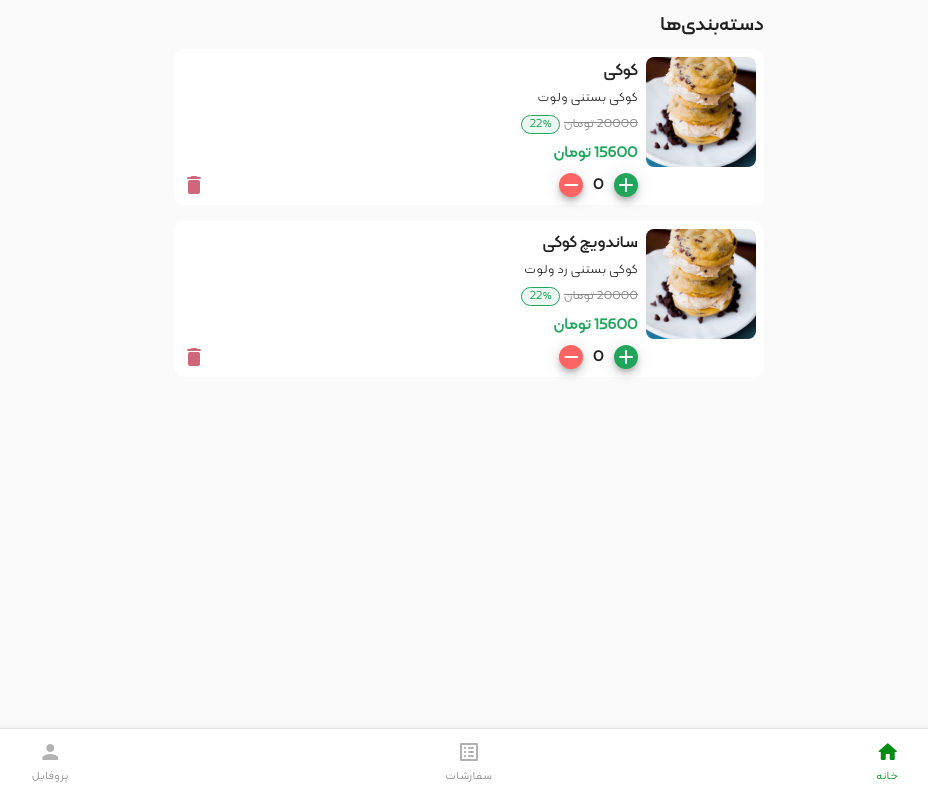
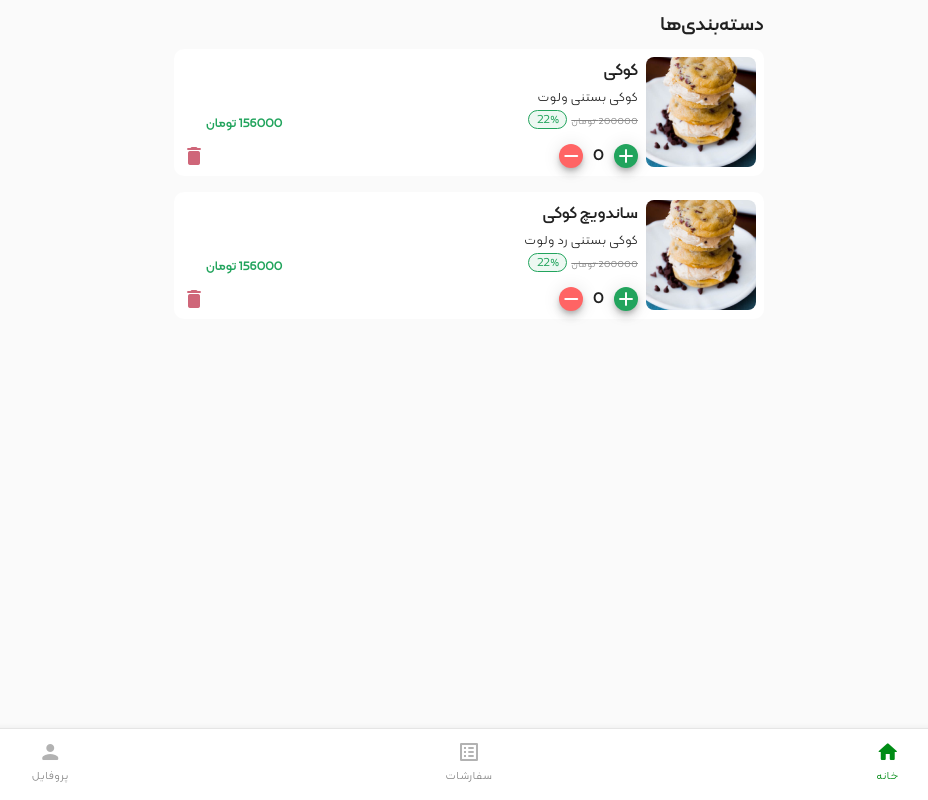
Before and after one commit to amirmfallah/mobydick-app-frontend, an Angular app: page /category in a window 1280 px wide. Shown: the whole page, without its empty margins (290-1218 px from the left). Built offline with nearby package versions, Linux system fonts and the light colour scheme.

Commit message:
[fix] price component

```diff
--- a/src/app/home/home.component.html
+++ b/src/app/home/home.component.html
@@ -3,7 +3,6 @@
     <app-carousel></app-carousel>
     <app-search></app-search>
   </div>
-  <app-price></app-price>
   <app-categories></app-categories>
   <app-favourites></app-favourites>
   <app-bottom-nav-spacing></app-bottom-nav-spacing>
--- a/src/app/price/price.component.html
+++ /dev/null
@@ -1,18 +0,0 @@
-<div
-  class="discount d-flex justify-content-center align-items-center"
-  [ngClass]="{ not: discountPercentage < 1 }"
->
-  <p class="price-before-discount">{{ pricebeforediscount }} تومان</p>
-  <div
-    class="
-      discount-percent-box
-      d-flex
-      justify-content-center
-      align-items-center
-    "
-  >
-    <p class="discount-percent-text">{{ discountPercentage }}%</p>
-  </div>
-</div>
-
-<h2 class="price">{{ price }} تومان</h2>
--- a/src/app/ui-kit/favourites/favourite-item/favourite-item.component.html
+++ b/src/app/ui-kit/favourites/favourite-item/favourite-item.component.html
@@ -5,7 +5,7 @@
       <h2>{{ title }}</h2>
       <p class="description opacity-64 align-self-start">{{ description }}</p>
     </div>
-    <h2 class="price"><app-price></app-price></h2>
+    <app-price></app-price>
 
     <div class="bottom-section d-flex justify-content-start align-items-end">
       <button mat-mini-fab class="bt d-flex align-items-center justify-content-center" id="add-btn">
--- a/src/app/ui-kit/favourites/favourite-item/favourite-item.component.scss
+++ b/src/app/ui-kit/favourites/favourite-item/favourite-item.component.scss
@@ -16,8 +16,8 @@ $warn: map-get(
   color: #22a45d;
 }
 .middle-content {
-  margin-left: auto;
-  margin-right: 8px;
+  width: 100%;
+  padding-right: 8px;
 }
 .bt-size {
   width: 24px;
--- /dev/null
+++ b/src/app/ui-kit/price/price.component.html
@@ -0,0 +1,15 @@
+<div class="d-flex w-100 flex-row justify-content-between ">
+  <div class="discount d-flex justify-content-center " [ngClass]="{ not: discountPercentage < 1 }">
+    <p class="price-before-discount">{{ pricebeforediscount }} تومان</p>
+    <div class="
+      discount-percent-box
+      d-flex
+      justify-content-center
+      align-items-center
+    ">
+      <p class="discount-percent-text">{{ discountPercentage }}%</p>
+    </div>
+  </div>
+
+  <h2 class="price">{{ price }} تومان</h2>
+</div>
--- a/src/app/price/price.component.scss
+++ b/src/app/ui-kit/price/price.component.scss
@@ -1,5 +1,5 @@
 h2 {
-  font-size: 20px;
+  font-size: 16px;
   margin-bottom: 0;
   color: #22a45d;
 }
@@ -22,11 +22,13 @@ h2 {
 .discount-percent-text {
   color: #22a45d;
   font-size: 16px;
+  margin: 0 !important;
+  padding: 0 !important;
 }
 .price-before-discount {
   text-decoration-line: line-through;
   font-style: normal;
   font-weight: normal;
-  font-size: 16px;
+  font-size: 12px;
   color: #868686;
 }
--- a/src/app/price/price.component.ts
+++ b/src/app/ui-kit/price/price.component.ts
@@ -6,7 +6,7 @@ import { Component, OnInit, Input } from '@angular/core';
   styleUrls: ['./price.component.scss'],
 })
 export class PriceComponent implements OnInit {
-  @Input() price = 20000;
+  @Input() price = 200000;
   @Input() discountPercentage = 22;
   pricebeforediscount = 0;
   CalcPrice() {
--- a/src/app/ui-kit/ui-kit.module.ts
+++ b/src/app/ui-kit/ui-kit.module.ts
@@ -12,8 +12,8 @@ import { BottomTabComponent } from './bottom-tab/bottom-tab.component';
 import { BottomNavSpacingComponent } from './bottom-nav-spacing/bottom-nav-spacing.component';
 import { MatRippleModule } from '@angular/material/core';
 import { CarouselComponent } from './carousel/carousel.component';
-import {MatDividerModule} from '@angular/material/divider';
-import { PriceComponent } from '../price/price.component';
+import { MatDividerModule } from '@angular/material/divider';
+import { PriceComponent } from './price/price.component';
 @NgModule({
   declarations: [
     TopNavBarComponent,
```
Also changed, not shown: 1 other file (tests, documents, lock files or other folders).
